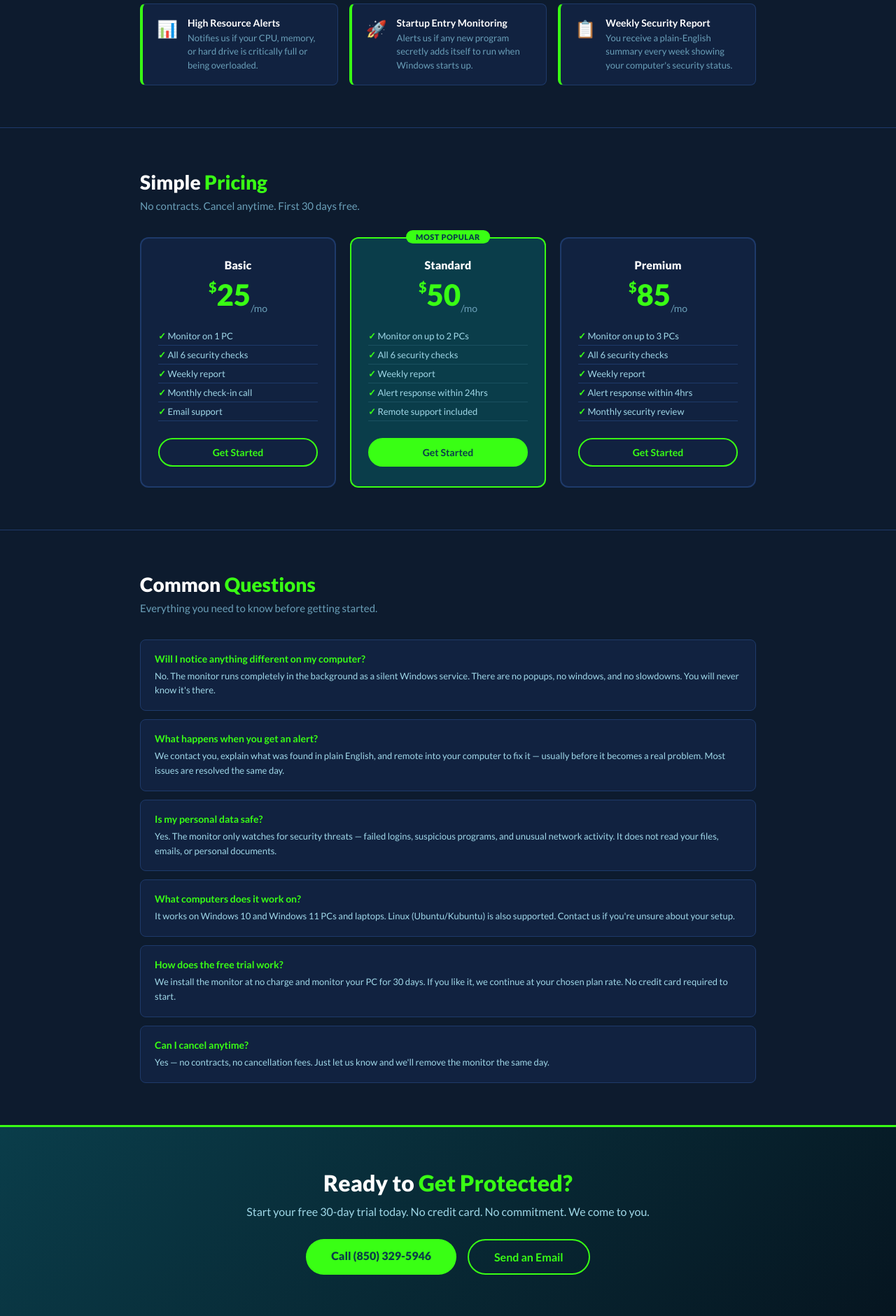
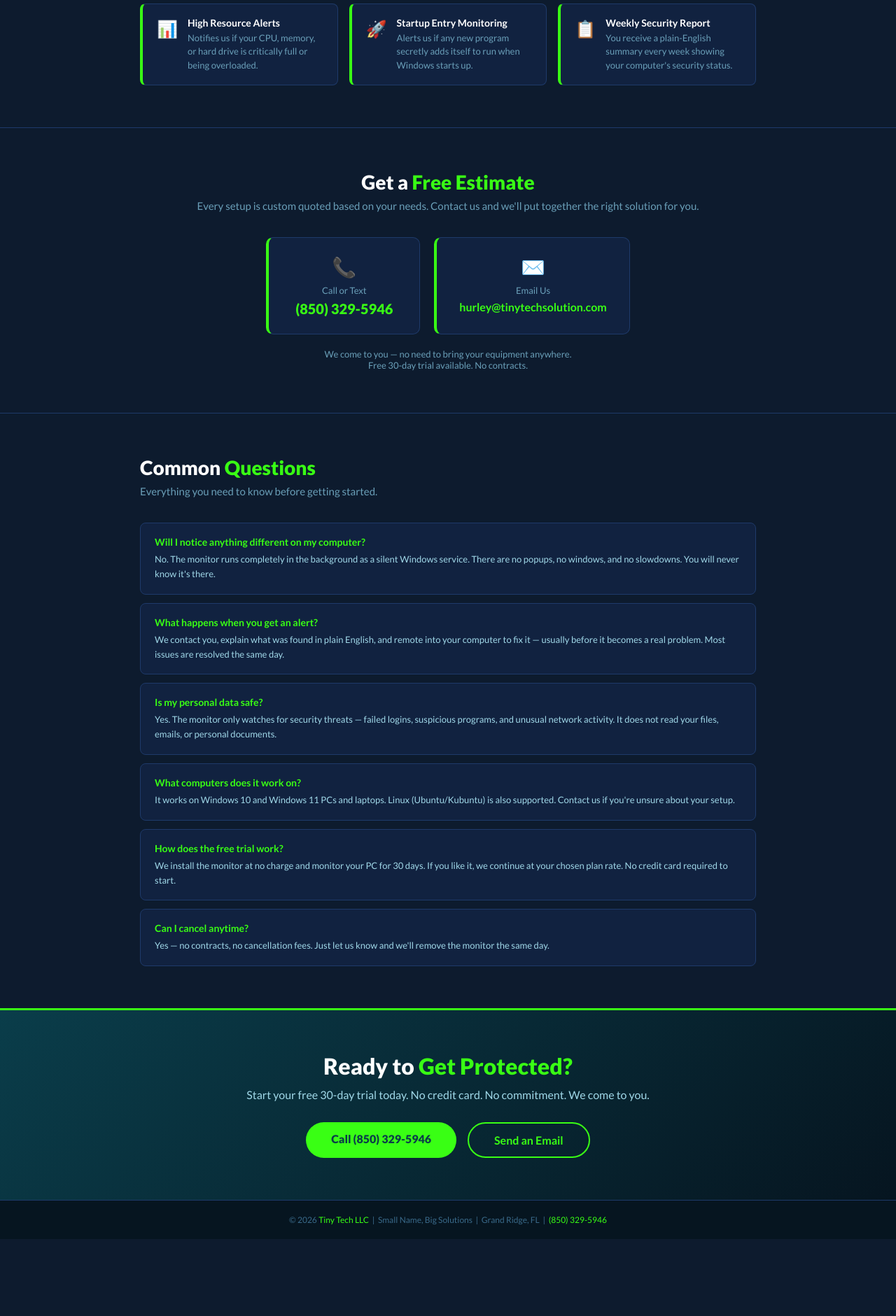
Before and after one commit to tinytechllc09-del/tinytech-monitor-page, a Flask app: page / in a window 1280 px wide. Shown: the part 1237-3118 px from the top of the page at 70% size. After the commit the page ends 3008 px from the top, so only its background shows below. Run offline with Flask 3, Linux system fonts and the light colour scheme.

Commit message:
Remove pricing — replace with free estimate contact section

```diff
--- a/templates/index.html
+++ b/templates/index.html
@@ -457,49 +457,23 @@
 
 <hr class="divider">
 
-<!-- PRICING -->
-<div class="section">
-    <div class="section-title">Simple <span>Pricing</span></div>
-    <div class="section-sub">No contracts. Cancel anytime. First 30 days free.</div>
-    <div class="pricing">
-        <div class="plan">
-            <h3>Basic</h3>
-            <div class="price"><sup>$</sup>25<sub>/mo</sub></div>
-            <ul>
-                <li>Monitor on 1 PC</li>
-                <li>All 6 security checks</li>
-                <li>Weekly report</li>
-                <li>Monthly check-in call</li>
-                <li>Email support</li>
-            </ul>
-            <a href="tel:8503295946" class="plan-btn">Get Started</a>
+<!-- FREE ESTIMATE -->
+<div class="section" style="text-align:center;">
+    <div class="section-title">Get a <span>Free Estimate</span></div>
+    <div class="section-sub">Every setup is custom quoted based on your needs. Contact us and we'll put together the right solution for you.</div>
+    <div style="display:flex; flex-wrap:wrap; justify-content:center; gap:20px; margin-top:10px;">
+        <div style="background:#112240; border:1px solid #1e3a6a; border-left:4px solid #39ff14; border-radius:10px; padding:24px 32px; text-align:center; min-width:220px;">
+            <div style="font-size:28px; margin-bottom:8px;">📞</div>
+            <div style="font-size:13px; color:#6a9fb8; margin-bottom:6px;">Call or Text</div>
+            <a href="tel:8503295946" style="font-size:20px; font-weight:900; color:#39ff14; text-decoration:none;">(850) 329-5946</a>
         </div>
-        <div class="plan featured">
-            <div class="plan-badge">Most Popular</div>
-            <h3>Standard</h3>
-            <div class="price"><sup>$</sup>50<sub>/mo</sub></div>
-            <ul>
-                <li>Monitor on up to 2 PCs</li>
-                <li>All 6 security checks</li>
-                <li>Weekly report</li>
-                <li>Alert response within 24hrs</li>
-                <li>Remote support included</li>
-            </ul>
-            <a href="tel:8503295946" class="plan-btn">Get Started</a>
-        </div>
-        <div class="plan">
-            <h3>Premium</h3>
-            <div class="price"><sup>$</sup>85<sub>/mo</sub></div>
-            <ul>
-                <li>Monitor on up to 3 PCs</li>
-                <li>All 6 security checks</li>
-                <li>Weekly report</li>
-                <li>Alert response within 4hrs</li>
-                <li>Monthly security review</li>
-            </ul>
-            <a href="tel:8503295946" class="plan-btn">Get Started</a>
+        <div style="background:#112240; border:1px solid #1e3a6a; border-left:4px solid #39ff14; border-radius:10px; padding:24px 32px; text-align:center; min-width:220px;">
+            <div style="font-size:28px; margin-bottom:8px;">✉️</div>
+            <div style="font-size:13px; color:#6a9fb8; margin-bottom:6px;">Email Us</div>
+            <a href="mailto:hurley@tinytechsolution.com" style="font-size:16px; font-weight:700; color:#39ff14; text-decoration:none;">hurley@tinytechsolution.com</a>
         </div>
     </div>
+    <p style="margin-top:20px; font-size:13px; color:#6a9fb8;">We come to you — no need to bring your equipment anywhere.<br>Free 30-day trial available. No contracts.</p>
 </div>
 
 <hr class="divider">
```
